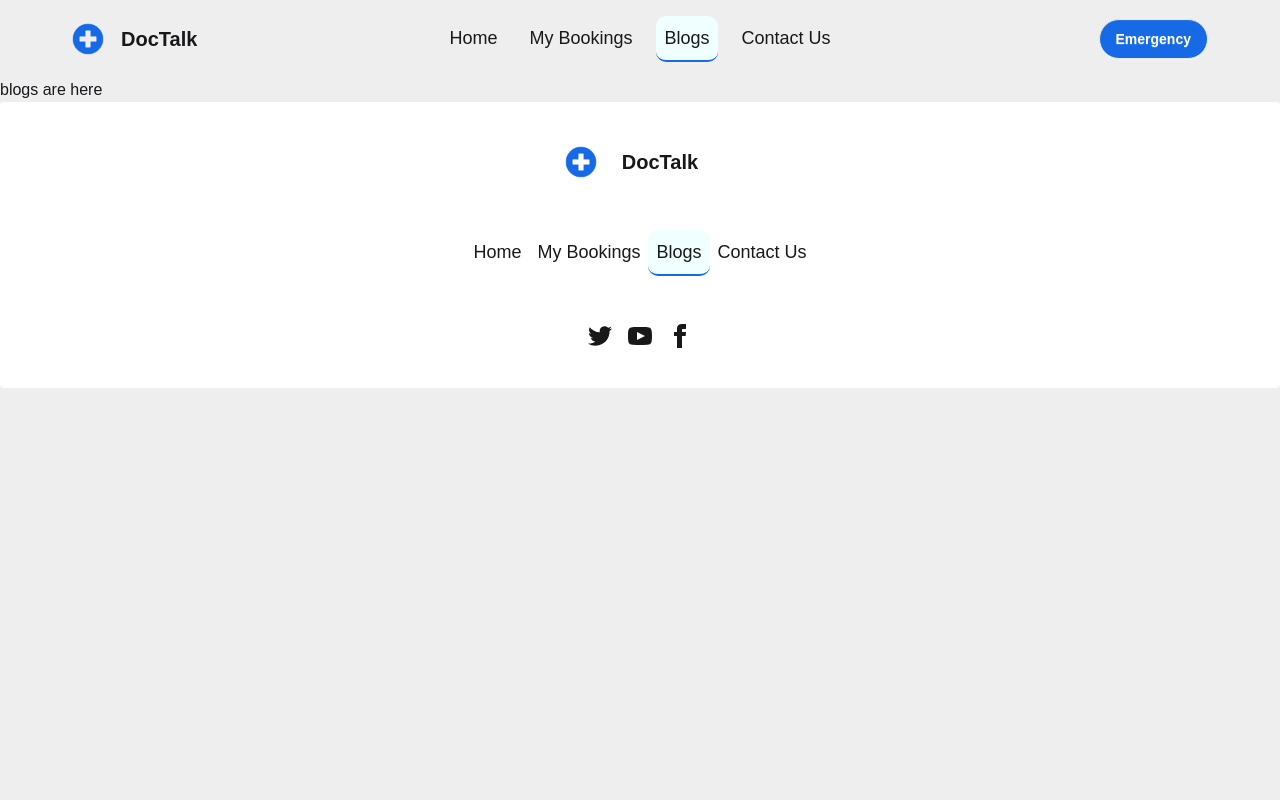
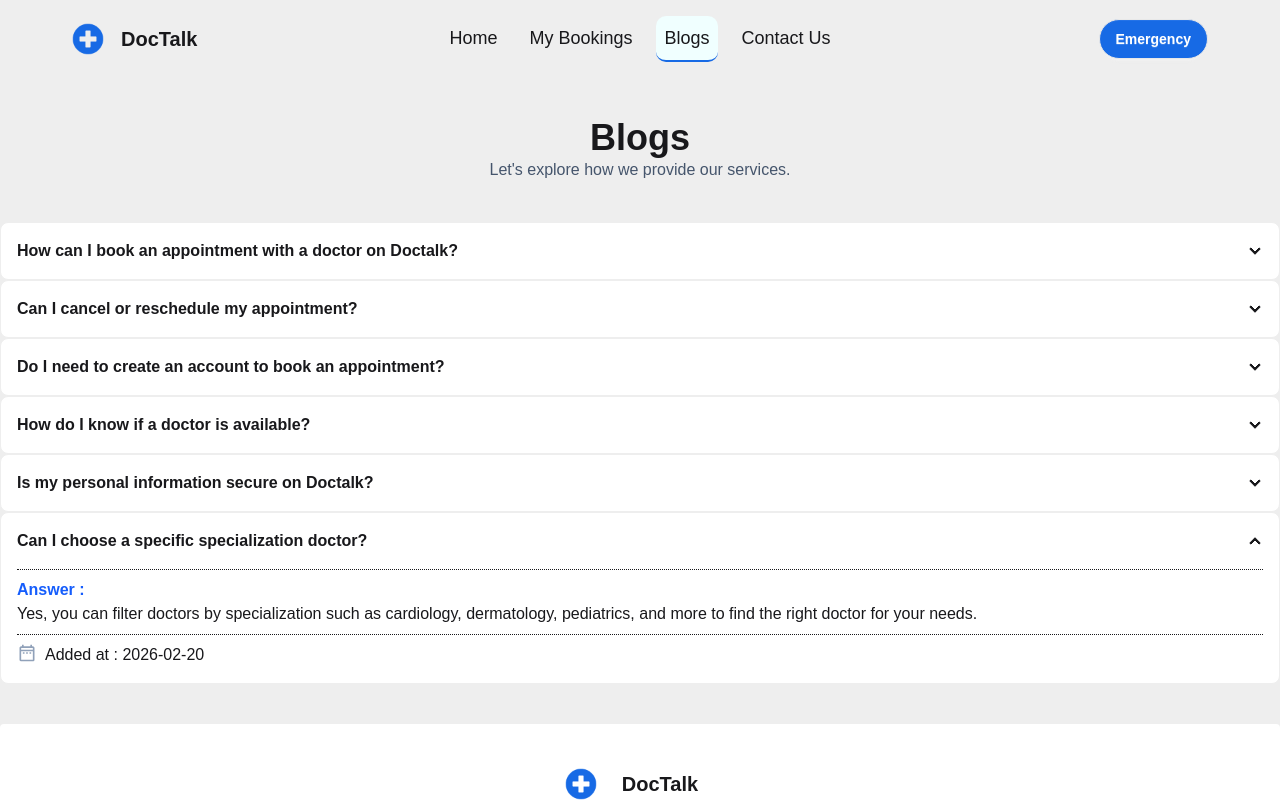
Before and after one commit to fakhrulhasan99/Assignment-08, a React (Vite) app: page /blogs in a window 1280 px wide. Shown: the top 802 px of the page. Built offline with nearby package versions, Linux system fonts and the light colour scheme.

Commit message:
blogs page added

```diff
--- a/package.json
+++ b/package.json
@@ -14,6 +14,7 @@
     "react": "^19.2.0",
     "react-countup": "^6.5.3",
     "react-dom": "^19.2.0",
+    "react-icons": "^5.5.0",
     "react-intersection-observer": "^10.0.2",
     "react-router": "^7.13.0",
     "react-toastify": "^11.0.5",
--- /dev/null
+++ b/public/blogsData.json
@@ -0,0 +1,38 @@
+[
+  {
+    "id": 1,
+    "question": "How can I book an appointment with a doctor on Doctalk?",
+    "answer": "To book an appointment, simply browse through the list of available doctors, select your preferred doctor, choose a suitable time slot, and confirm your booking. You will receive a confirmation message once your appointment is successfully scheduled.",
+    "date": "2026-02-15"
+  },
+  {
+    "id": 2,
+    "question": "Can I cancel or reschedule my appointment?",
+    "answer": "Yes, you can cancel or reschedule your appointment from your dashboard before the scheduled time. Simply go to your booked appointments section and select the cancel or reschedule option.",
+    "date": "2026-02-16"
+  },
+  {
+    "id": 3,
+    "question": "Do I need to create an account to book an appointment?",
+    "answer": "Yes, creating an account is required to book an appointment. This helps us keep track of your bookings and ensures secure access to your appointment history.",
+    "date": "2026-02-17"
+  },
+  {
+    "id": 4,
+    "question": "How do I know if a doctor is available?",
+    "answer": "Each doctor profile shows their availability status and available time slots. If the doctor is available, you will see open booking slots for that day.",
+    "date": "2026-02-18"
+  },
+  {
+    "id": 5,
+    "question": "Is my personal information secure on Doctalk?",
+    "answer": "Yes, we prioritize your privacy and data security. All personal information is encrypted and handled securely according to standard data protection practices.",
+    "date": "2026-02-19"
+  },
+  {
+    "id": 6,
+    "question": "Can I choose a specific specialization doctor?",
+    "answer": "Yes, you can filter doctors by specialization such as cardiology, dermatology, pediatrics, and more to find the right doctor for your needs.",
+    "date": "2026-02-20"
+  }
+]
--- a/src/Components/Footer/Footer.jsx
+++ b/src/Components/Footer/Footer.jsx
@@ -1,6 +1,10 @@
 import React from 'react';
 import Links from '../Links/Links';
 import { NavLink } from 'react-router';
+import { FaWhatsappSquare } from "react-icons/fa";
+import { FaYoutube } from "react-icons/fa";
+import { FaFacebook } from "react-icons/fa";
+import { FaSquareXTwitter } from "react-icons/fa6";
 
 const Footer = () => {
     return (
@@ -18,40 +22,19 @@ const Footer = () => {
                 </ul>
             </div>
             <nav>
-                <div className="grid grid-flow-col gap-4">
-                    <a>
-                        <svg
-                            xmlns="http://www.w3.org/2000/svg"
-                            width="24"
-                            height="24"
-                            viewBox="0 0 24 24"
-                            className="fill-current">
-                            <path
-                                d="M24 4.557c-.883.392-1.832.656-2.828.775 1.017-.609 1.798-1.574 2.165-2.724-.951.564-2.005.974-3.127 1.195-.897-.957-2.178-1.555-3.594-1.555-3.179 0-5.515 2.966-4.797 6.045-4.091-.205-7.719-2.165-10.148-5.144-1.29 2.213-.669 5.108 1.523 6.574-.806-.026-1.566-.247-2.229-.616-.054 2.281 1.581 4.415 3.949 4.89-.693.188-1.452.232-2.224.084.626 1.956 2.444 3.379 4.6 3.419-2.07 1.623-4.678 2.348-7.29 2.04 2.179 1.397 4.768 2.212 7.548 2.212 9.142 0 14.307-7.721 13.995-14.646.962-.695 1.797-1.562 2.457-2.549z"></path>
-                        </svg>
-                    </a>
-                    <a>
-                        <svg
-                            xmlns="http://www.w3.org/2000/svg"
-                            width="24"
-                            height="24"
-                            viewBox="0 0 24 24"
-                            className="fill-current">
-                            <path
-                                d="M19.615 3.184c-3.604-.246-11.631-.245-15.23 0-3.897.266-4.356 2.62-4.385 8.816.029 6.185.484 8.549 4.385 8.816 3.6.245 11.626.246 15.23 0 3.897-.266 4.356-2.62 4.385-8.816-.029-6.185-.484-8.549-4.385-8.816zm-10.615 12.816v-8l8 3.993-8 4.007z"></path>
-                        </svg>
-                    </a>
-                    <a>
-                        <svg
-                            xmlns="http://www.w3.org/2000/svg"
-                            width="24"
-                            height="24"
-                            viewBox="0 0 24 24"
-                            className="fill-current">
-                            <path
-                                d="M9 8h-3v4h3v12h5v-12h3.642l.358-4h-4v-1.667c0-.955.192-1.333 1.115-1.333h2.885v-5h-3.808c-3.596 0-5.192 1.583-5.192 4.615v3.385z"></path>
-                        </svg>
-                    </a>
+                <div className="grid grid-flow-col gap-6">
+                    <a href='https://www.youtube.com/'
+                    target="_blank" rel="noopener noreferrer"
+                    ><FaYoutube className='text-2xl' /></a>
+                    <a href='https://www.whatsapp.com/'
+                    target="_blank" rel="noopener noreferrer"
+                    ><FaWhatsappSquare className='text-2xl' /></a>
+                    <a href='https://x.com/'
+                    target="_blank" rel="noopener noreferrer"
+                    ><FaSquareXTwitter className='text-2xl' /></a>
+                    <a href='https://www.facebook.com/'
+                    target="_blank" rel="noopener noreferrer"
+                    ><FaFacebook className='text-2xl' /></a>
                 </div>
             </nav>
         </footer>
--- a/src/Pages/Blogs/Blogs.jsx
+++ b/src/Pages/Blogs/Blogs.jsx
@@ -1,12 +1,32 @@
 import React, { useEffect } from 'react';
+import { useLoaderData } from 'react-router';
+import { MdOutlineDateRange } from "react-icons/md";
 
 const Blogs = () => {
+
+    const blogs = useLoaderData();
+    console.log(blogs)
     useEffect(() => {
-            document.title = "Blogs | Doc Talk";
-        })
+        document.title = "Blogs | Doc Talk";
+    })
     return (
-        <div>
-            blogs are here
+        <div className='py-10'>
+            <h2 className='text-4xl text-center font-bold'>Blogs</h2>
+            <p className='text-center text-slate-600 pb-10'>Let's explore how we provide our services.</p>
+            {
+                blogs.map(blog =>
+                    <div key={blog.id}>
+                        <div className="collapse collapse-arrow bg-base-100 border border-base-300">
+                            <input type="radio" name="my-accordion-2" defaultChecked />
+                            <div className="collapse-title font-bold">{blog.question}</div>
+                            <div className="collapse-content">
+                                <p className='py-2 border-y border-dotted'><span className='font-semibold text-blue-600'>Answer :</span> <br /> {blog.answer}</p>
+                                <p className='pt-2 flex gap-2'><MdOutlineDateRange className='text-xl text-slate-400'/>Added at : {blog.date}</p>
+                            </div>
+                        </div>
+                    </div>
+                )
+            }
         </div>
     );
 };
--- a/src/Pages/Doctor/Doctor.jsx
+++ b/src/Pages/Doctor/Doctor.jsx
@@ -3,7 +3,7 @@ import { useNavigate } from 'react-router';
 
 const Doctor = ({ doctor }) => {
 
-    const { id, Experience, Image, Name, RegistrationNumber, Availability, Education } = doctor;
+    const { Experience, Image, Name, RegistrationNumber, Availability, Education } = doctor;
     const navigate = useNavigate();
     const today = new Date().toLocaleDateString("en-US", {
         weekday: "long",
@@ -40,7 +40,7 @@ const Doctor = ({ doctor }) => {
                 <p className='text-xl'>{Education}</p>
                 <p className='py-4 border-y border-dotted my-4'>Reg. No : {RegistrationNumber}</p>
                 <div className="card-actions justify-center">
-                    <button onClick={() => navigate(`/details/${id}`)} className="btn w-[50%] border-blue-500 text-blue-500 rounded-full">View Details</button>
+                    <button onClick={() => navigate(`/details/${RegistrationNumber}`)} className="btn w-[50%] border-blue-500 text-blue-500 rounded-full">View Details</button>
                 </div>
             </div>
         </div>
--- a/src/Pages/ErrorPage/ErrorPage.jsx
+++ b/src/Pages/ErrorPage/ErrorPage.jsx
@@ -1,11 +1,10 @@
 import React from 'react';
-import Navbar from '../../Components/Navbar/Navbar';
+import Contacts from '../Contacts/Contacts';
 
 const ErrorPage = () => {
     return (
         <div>
-            <Navbar/>
-            Page Not Found
+            <Contacts/>
         </div>
     );
 };
--- /dev/null
+++ b/src/Pages/ErrorReg/ErrorReg.jsx
@@ -0,0 +1,21 @@
+import React from 'react';
+import { Link, useParams } from 'react-router';
+import { CiMedicalCross } from "react-icons/ci";
+
+const ErrorReg = () => {
+
+    const { reg } = useParams();
+    console.log(reg)
+    return (
+        <div className='w-[90%] mx-auto text-center py-10 bg-white my-10 rounded-4xl'>
+            <h2 className='font-bold text-4xl'>No Doctor Found!!</h2>
+            <p className='text-2xl py-4'>No Doctor Found with this Registration number -</p>
+            <p className='flex justify-center gap-2 items-center text-2xl border-y border-dotted border-slate-400 py-2'><CiMedicalCross /> {reg}</p>
+            <Link to={"/"}>
+                <button className="btn btn-phu px-20 my-10">View all Doctors</button>
+            </Link>
+        </div>
+    );
+};
+
+export default ErrorReg;
```
Also changed, not shown: src/Pages/Bookings/Bookings.jsx (+12 -10 lines), src/Pages/Details/Details.jsx (+17 -4 lines), src/Routes/Routes.jsx (+9 -12 lines), 1 other file (tests, documents, lock files or other folders).
